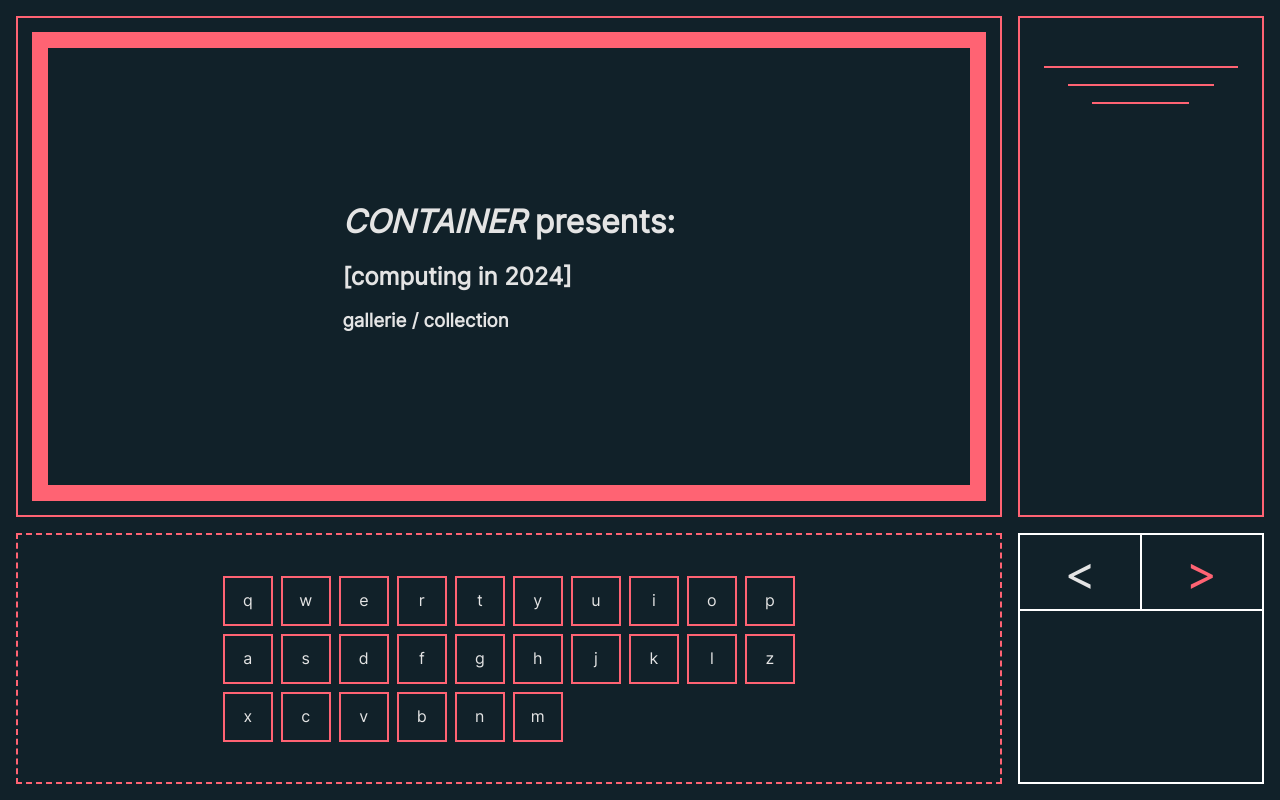
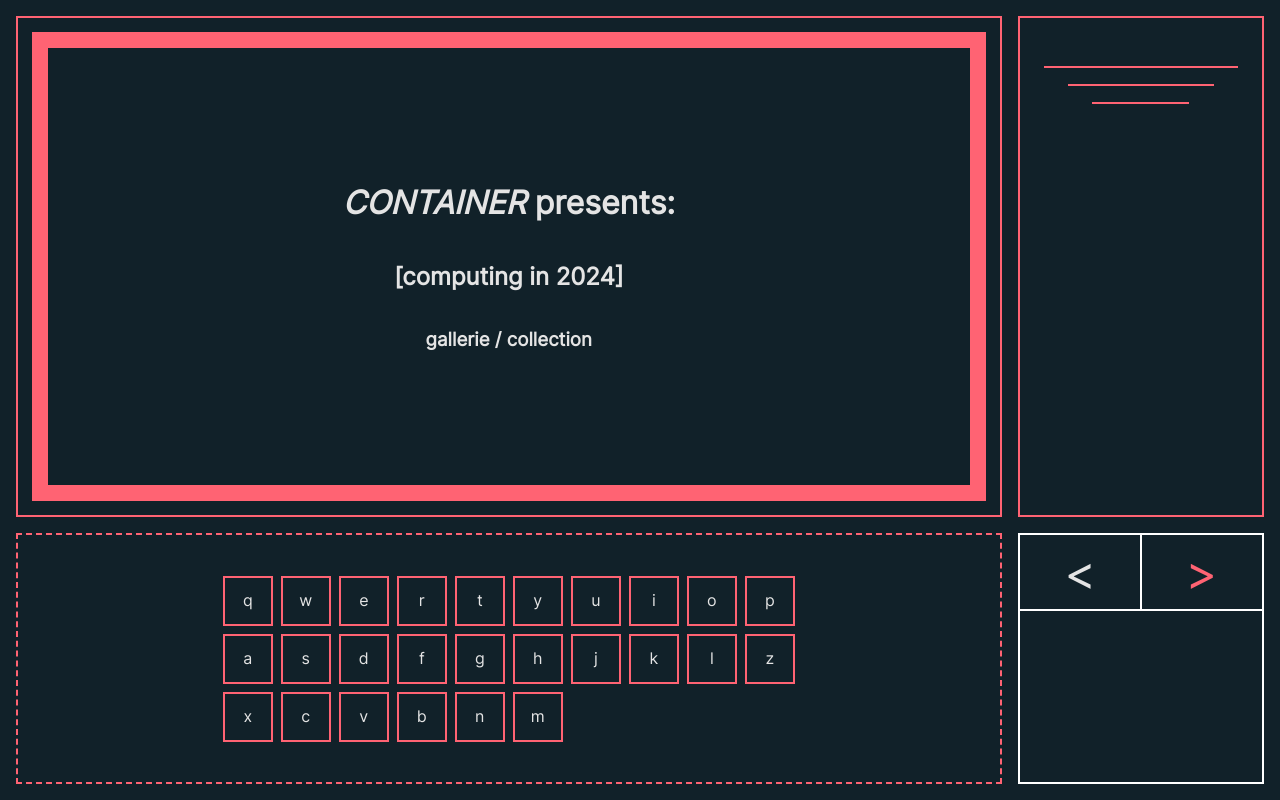
Before and after one commit to kate-bagenzo/container-mag, a Vue app: page / in a window 1280 px wide. Built offline with nearby package versions, Linux system fonts and the light colour scheme.

Commit message:
mainview transitions

```diff
--- a/src/components/GalleryMainView.vue
+++ b/src/components/GalleryMainView.vue
@@ -41,6 +41,13 @@ import { galleryState } from '@/galleryState';
     transition: all 2s;
   }
 
+  .titles {
+    display: flex;
+    flex-direction: column;
+    align-items: center;
+    justify-content: center;
+  }
+
 
   .flowers {
     border: 2px solid $flower-green;
```
Also changed, not shown: 1 other file (tests, documents, lock files or other folders).
